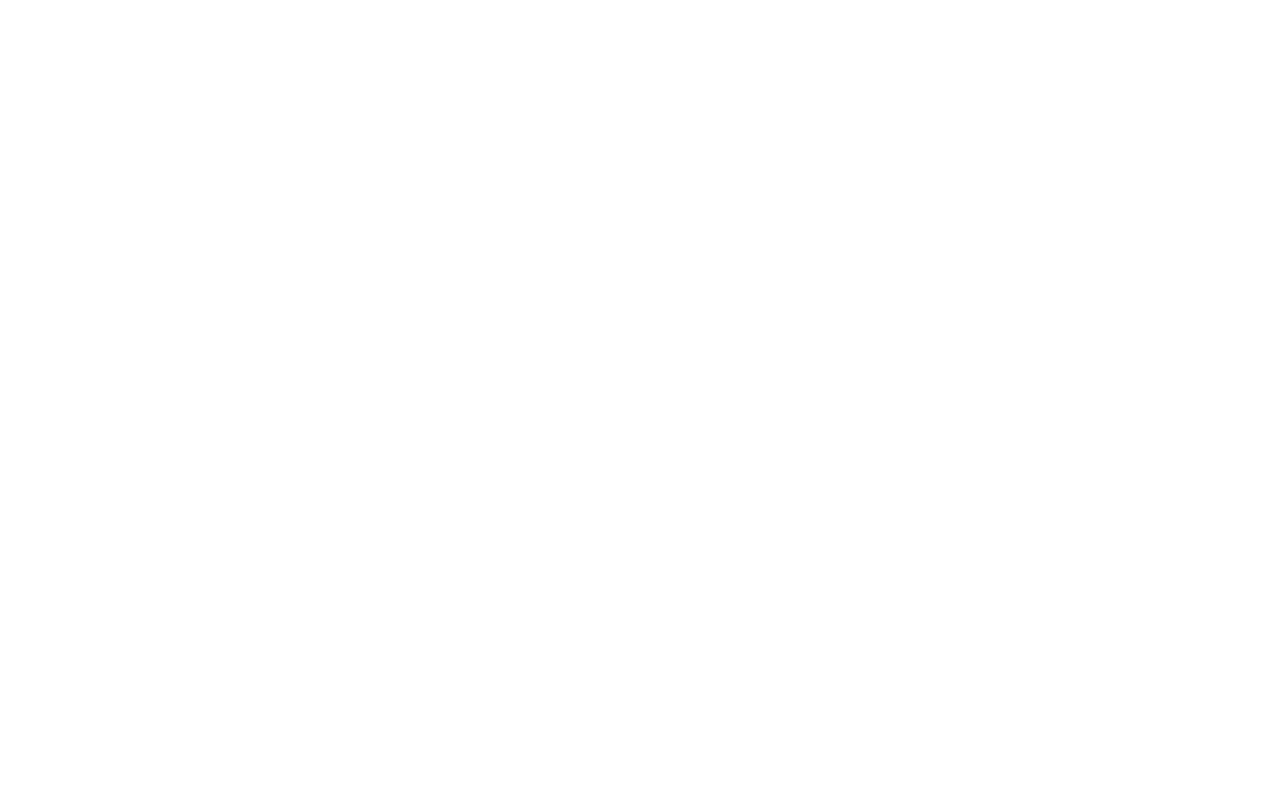
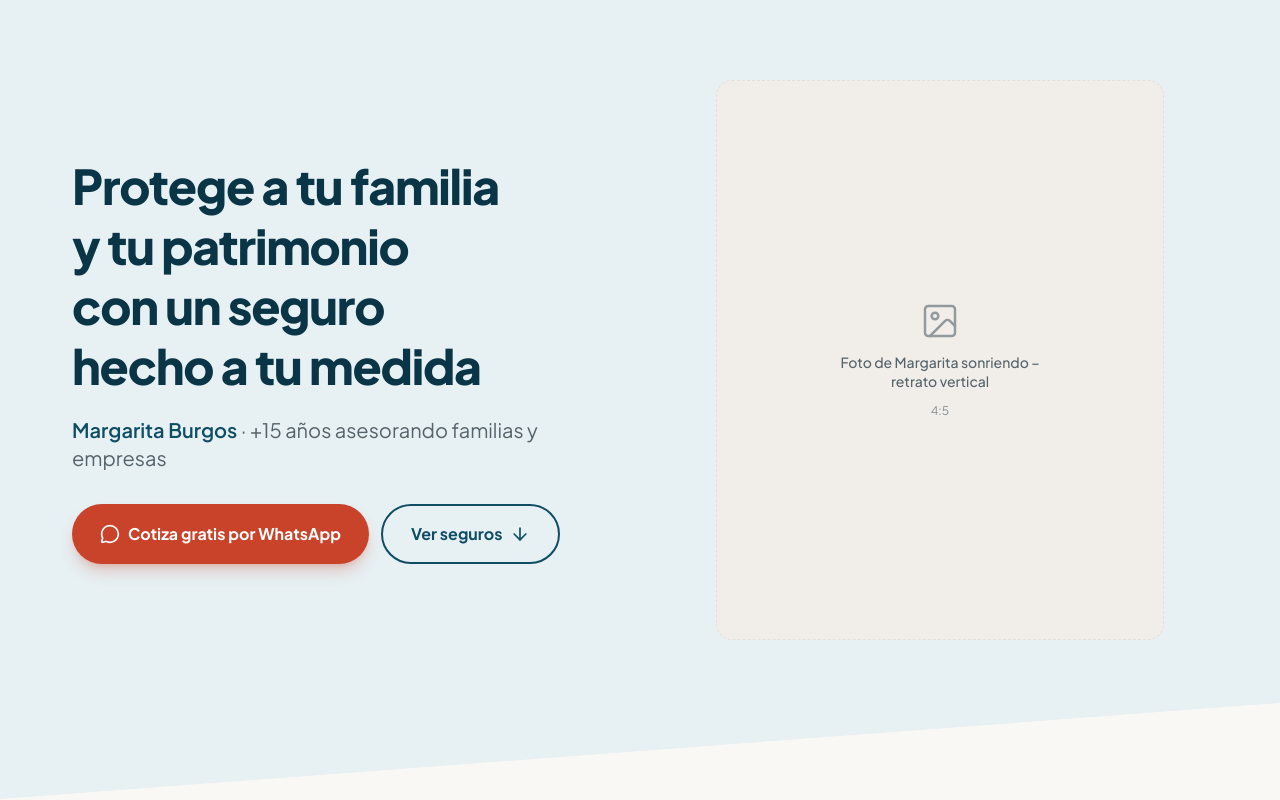
Before and after one commit to 25natalia/margarita_burgos_seguros, a Next.js app: page / in a window 1280 px wide. Built offline with nearby package versions, Linux system fonts and the light colour scheme.

Commit message:
feat: sección Hero

```diff
--- a/src/app/globals.css
+++ b/src/app/globals.css
@@ -1,19 +1,37 @@
 @import "tailwindcss";
 
-:root {
-  --background: #ffffff;
-  --foreground: #171717;
+@theme {
+  /* Principal: azul petróleo */
+  --color-primary: #0e4d64;
+  --color-primary-dark: #0a3546;
+  --color-primary-soft: #e7f0f3;
+
+  /* Acento: SOLO para botones de acción */
+  --color-accent: #c9432a;
+  --color-accent-dark: #b53a22;
+
+  /* Neutros */
+  --color-surface: #faf8f5;
+  --color-surface-muted: #f1eee9;
+  --color-line: #e4e0d9;
+  --color-ink: #1c2b33;
+  --color-ink-muted: #55636b;
+
+  --container-content: 75rem; /* 1200px → max-w-content */
 }
 
 @theme inline {
-  --color-background: var(--background);
-  --color-foreground: var(--foreground);
-  --font-sans: var(--font-geist-sans);
-  --font-mono: var(--font-geist-mono);
+  --font-sans: var(--font-jakarta), ui-sans-serif, system-ui, sans-serif;
+}
+
+html {
+  scroll-behavior: smooth;
 }
 
 body {
-  background: var(--background);
-  color: var(--foreground);
-  font-family: Arial, Helvetica, sans-serif;
+  @apply bg-surface font-sans text-ink;
 }
+
+:focus-visible {
+  @apply outline-2 outline-offset-2 outline-primary;
+}
--- a/src/app/layout.tsx
+++ b/src/app/layout.tsx
@@ -1,15 +1,11 @@
 import type { Metadata } from "next";
-import { Geist, Geist_Mono } from "next/font/google";
+import { Plus_Jakarta_Sans } from "next/font/google";
 import "./globals.css";
 
-const geistSans = Geist({
-  variable: "--font-geist-sans",
+const jakarta = Plus_Jakarta_Sans({
+  variable: "--font-jakarta",
   subsets: ["latin"],
-});
-
-const geistMono = Geist_Mono({
-  variable: "--font-geist-mono",
-  subsets: ["latin"],
+  display: "swap",
 });
 
 export const metadata: Metadata = {
@@ -20,10 +16,7 @@
 
 export default function RootLayout({ children }: LayoutProps<"/">) {
   return (
-    <html
-      lang="es"
-      className={`${geistSans.variable} ${geistMono.variable} h-full antialiased`}
-    >
+    <html lang="es" className={`${jakarta.variable} h-full antialiased`}>
       <body className="min-h-full flex flex-col">{children}</body>
     </html>
   );
--- a/src/app/page.tsx
+++ b/src/app/page.tsx
@@ -1,6 +1,11 @@
 // Orden de secciones: Hero, TrustBar, Services, About, HowItWorks,
 // Testimonials, FAQ, ContactCTA, Footer + WhatsAppButton flotante.
+import { Hero } from "@/components/Hero";
 
 export default function Home() {
-  return <main id="contenido" className="flex-1" />;
+  return (
+    <main id="contenido" className="flex-1">
+      <Hero />
+    </main>
+  );
 }
--- /dev/null
+++ b/src/components/Hero.tsx
@@ -0,0 +1,61 @@
+import { ArrowDown, MessageCircle } from "lucide-react";
+import { ImagePlaceholder } from "@/components/ImagePlaceholder";
+import { SectionDivider } from "@/components/SectionDivider";
+import { site } from "@/data/site";
+import { whatsappLink } from "@/lib/whatsapp";
+
+export function Hero() {
+  return (
+    <>
+      <section
+        id="inicio"
+        aria-labelledby="hero-titulo"
+        className="bg-primary-soft"
+      >
+        <div className="mx-auto grid max-w-content items-center gap-10 px-4 pt-10 pb-12 sm:px-6 lg:grid-cols-2 lg:gap-16 lg:px-8 lg:pt-20 lg:pb-16">
+          <div className="mx-auto w-full max-w-sm lg:order-2 lg:max-w-md">
+            <ImagePlaceholder
+              label="Foto de Margarita sonriendo – retrato vertical"
+              ratio="4/5"
+            />
+          </div>
+
+          <div className="text-center lg:order-1 lg:text-left">
+            <h1
+              id="hero-titulo"
+              className="text-3xl font-extrabold leading-tight tracking-tight text-primary-dark text-balance sm:text-4xl lg:text-5xl"
+            >
+              Protege a tu familia y tu patrimonio con un seguro hecho a tu
+              medida
+            </h1>
+
+            <p className="mt-5 text-lg text-ink-muted sm:text-xl">
+              <span className="font-semibold text-primary">{site.name}</span>
+              {" · "}+{site.yearsExperience} años asesorando familias y empresas
+            </p>
+
+            <div className="mt-8 flex flex-col gap-3 sm:flex-row sm:justify-center lg:justify-start">
+              <a
+                href={whatsappLink("Hola Margarita, quiero cotizar un seguro")}
+                target="_blank"
+                rel="noopener noreferrer"
+                className="inline-flex items-center justify-center gap-2 rounded-full bg-accent px-7 py-4 text-base font-bold text-white shadow-lg shadow-accent/25 transition-colors hover:bg-accent-dark"
+              >
+                <MessageCircle aria-hidden="true" className="size-5" />
+                Cotiza gratis por WhatsApp
+              </a>
+              <a
+                href="#servicios"
+                className="inline-flex items-center justify-center gap-2 rounded-full border-2 border-primary px-7 py-4 text-base font-bold text-primary transition-colors hover:bg-primary hover:text-white"
+              >
+                Ver seguros
+                <ArrowDown aria-hidden="true" className="size-5" />
+              </a>
+            </div>
+          </div>
+        </div>
+      </section>
+      <SectionDivider fromClassName="text-primary-soft" toClassName="bg-surface" />
+    </>
+  );
+}
--- a/src/data/site.ts
+++ b/src/data/site.ts
@@ -4,6 +4,7 @@
   name: "Margarita Burgos",
   role: "Asesora de seguros",
   city: "Colombia",
+  yearsExperience: 15,
   /** Número en formato internacional, sin "+" ni espacios. */
   whatsapp: "57XXXXXXXXXX",
   whatsappMessage:
```
